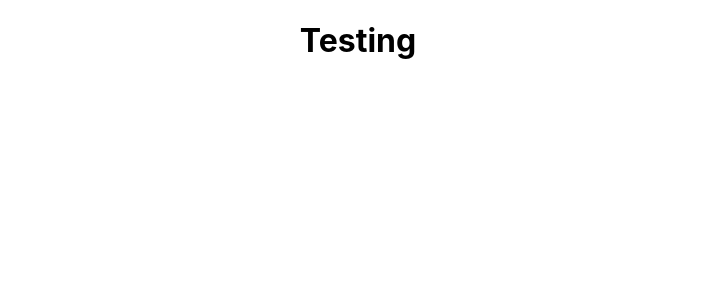
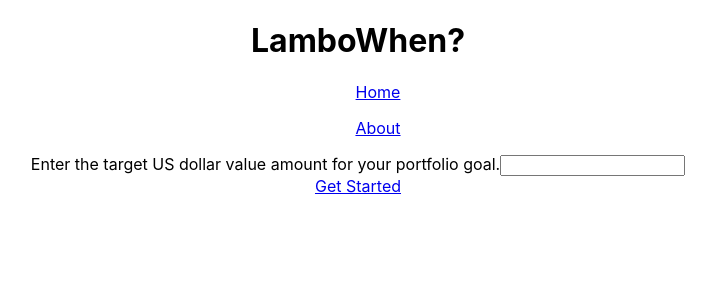
Before and after one commit to linesbydevon/LamboWhen, a React (Create React App) app in the folder lambo-when/: page / in a window 1280 px wide. Shown: the top 300 px of the page, without its empty margins (282-998 px from the left). Built offline with nearby package versions, Linux system fonts and the light colour scheme; no server answers.

Commit message:
created jsx components: About, Donate, Footer, Header, Home, Main, Nav, Results. Also wrote axios request and started writing some markup/jsx/some eventhandlers

```diff
--- a/lambo-when/package.json
+++ b/lambo-when/package.json
@@ -11,6 +11,7 @@
     "react-dom": "^18.2.0",
     "react-router-dom": "^6.4.3",
     "react-scripts": "5.0.1",
+    "react-sparklines": "^1.7.0",
     "web-vitals": "^2.1.4"
   },
   "scripts": {
--- a/lambo-when/src/App.js
+++ b/lambo-when/src/App.js
@@ -1,11 +1,56 @@
+import axios from 'axios';
+import {useState, useEffect} from 'react';
+import {BASE_URL} from './global.js';
+import Header from './components/Header';
+import Home from './components/Home';
 import './App.css';
 
 function App() {
+  const [goal, setGoal] = useState(0)
+  const [allCoinsList, setAllCoinsList] = useState([]);
+  const [coins,setCoins] = useState([]);
+  const [APIError, setAPIError] = useState([]);
+  useEffect(
+    ()=>{
+      const options = {
+        method: 'GET',
+        url: 'https://coinranking1.p.rapidapi.com/coins',
+        params: {
+          referenceCurrencyUuid: 'yhjMzLPhuIDl',
+          timePeriod: '24h',
+          'tiers[0]': '1',
+          orderBy: 'marketCap',
+          orderDirection: 'desc',
+          limit: '50',
+          offset: '0'
+        },
+        headers: {
+          'X-RapidAPI-Key': '618491a8aemsh20b1110ec97d4ffp141f42jsn7f8443f4955c',
+          'X-RapidAPI-Host': 'coinranking1.p.rapidapi.com'
+        }
+      };
+      let APIresponse;
+      axios.request(options).then(function (response) {
+        APIresponse = response.data.data.coins;
+        setAllCoinsList(APIresponse);
+        setCoins(allCoinsList.map(coin=>{
+          return {...coin, selected: false, qty: 0, holdingsValue: 0}
+          }
+        ))
+      }).catch(function (error) {
+        setAPIError(error.message);
+
+      });
+
+    },[]
+  )
+  console.log(APIError)
   return (
     <div className="App">
-      <h1>Testing</h1>
+      <Header/>
+      <Home goal={goal} setGoal={setGoal}/>
     </div>
   );
-}
+  }
 
 export default App;
--- /dev/null
+++ b/lambo-when/src/components/Header.jsx
@@ -0,0 +1,10 @@
+import Nav from "./Nav";
+
+export default function Header(){
+  return(
+  <header>
+    <h1>LamboWhen?</h1>
+    <Nav/>
+  </header>
+  )
+}
--- /dev/null
+++ b/lambo-when/src/components/Home.jsx
@@ -0,0 +1,20 @@
+import { Link } from "react-router-dom";
+export default function Home(props){
+  const handleChange = (e)=>{
+    let goal = e.target.value;
+    props.setGoal(goal)
+    console.log(goal)
+  }
+  return(
+    <main>
+      <form>
+        <label htmlFor="goal">Enter the target US dollar value amount for your portfolio goal.</label>
+        <input type="number" name="goal" id="goal" onChange={handleChange}></input>
+      </form>
+      <Link to="/selectcoins">
+        Get Started
+        </Link>
+    </main>
+  )
+
+}
--- /dev/null
+++ b/lambo-when/src/components/Nav.jsx
@@ -0,0 +1,10 @@
+import { NavLink } from "react-router-dom";
+
+export default function Nav(){
+  return(
+    <nav>
+      <ul><NavLink to="/">Home</NavLink></ul>
+      <ul><NavLink to="/about">About</NavLink></ul>
+    </nav>
+  )
+}
--- /dev/null
+++ b/lambo-when/src/global.js
@@ -0,0 +1 @@
+const BASE_URL = 'https://coinranking1.p.rapidapi.com/';
--- a/lambo-when/src/index.js
+++ b/lambo-when/src/index.js
@@ -1,4 +1,5 @@
 import React from 'react';
+import {BrowserRouter} from 'react-router-dom';
 import ReactDOM from 'react-dom/client';
 import './index.css';
 import App from './App';
@@ -6,6 +7,8 @@ import App from './App';
 const root = ReactDOM.createRoot(document.getElementById('root'));
 root.render(
   <React.StrictMode>
-    <App />
+    <BrowserRouter>
+      <App />
+    </BrowserRouter>
   </React.StrictMode>
 );
```
Also changed, not shown: lambo-when/src/components/About.jsx (added), lambo-when/src/components/Donate.jsx (added), lambo-when/src/components/Footer.jsx (added), lambo-when/src/components/Main.jsx (added), lambo-when/src/components/Results.jsx (added), 1 other file (tests, documents, lock files or other folders).
